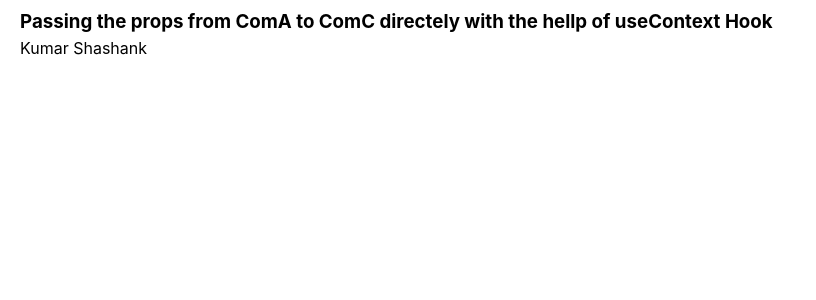
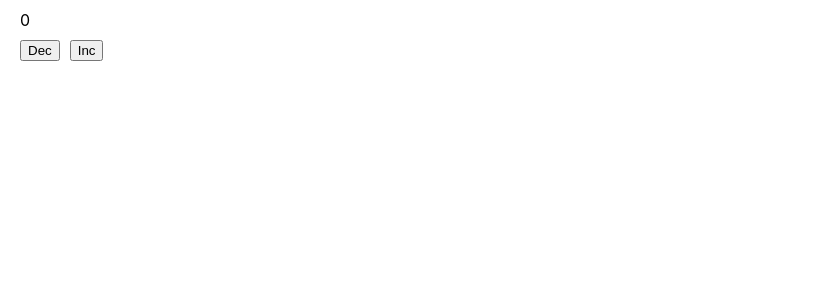
Before and after one commit to 1711shashank/react_hooks, a React (Create React App) app: page / in a window 1280 px wide. Shown: the top 300 px of the page, without its empty margins (0-816 px from the left). Built offline with nearby package versions, Linux system fonts and the light colour scheme.

Commit message:
custom hook -> common title count for different pages

```diff
--- a/src/App.js
+++ b/src/App.js
@@ -15,7 +15,7 @@ function App() {
 
   return (
     <div className='App'>
-      <ComA/>
+      <UseReducer/>
     </div>
   )
 }
--- a/src/component/UseEffect1.js
+++ b/src/component/UseEffect1.js
@@ -1,4 +1,5 @@
 import React, { useState, useEffect } from 'react'
+import useTitleCount from './useTitleCount';
 
 function UseEffect1() {
     const [count, setCount] = useState(0);
@@ -8,14 +9,8 @@ function UseEffect1() {
     // any change in useState will re-render our component
     // component re-render => useEffect re-render
 
-    useEffect(() => {
-        if (count) {
-            document.title = `Click Count (${count})`;
-        }
-        else {
-            document.title = `Click Count`;
-        }
-    }, [count]);
+    //custom Hook
+    useTitleCount(count);
 
     // useEffect Dependency
     // this useEffect will re-render only when count useState will change => useState written inside the [count], => if empty then re-render only once (at time of page refresh)
--- a/src/component/UseReducer.js
+++ b/src/component/UseReducer.js
@@ -1,4 +1,6 @@
 import React, { useReducer } from 'react'
+import useTitleCount from './useTitleCount';
+
 
 const initialState = 0;
 
@@ -15,11 +17,13 @@ function UseReducer() {
 
     const [state, dispatch] = useReducer(reducer, initialState);
 
+    useTitleCount(state);
+
     return (
         <>
             <p>{state}</p>
+            <button onClick={() => dispatch({ type: "DECREMENT" })}> Dec </button>
             <button onClick={() => dispatch({ type: "INCREMENT" })}> Inc </button>
-            <button onClick={() => dispatch({ type: "DECREMENT" })}> Dec </button>
         </>
     )
 }
--- /dev/null
+++ b/src/component/useTitleCount.js
@@ -0,0 +1,14 @@
+import {useEffect} from 'react'
+
+const useTitleCount = (count) => {
+    useEffect(() => {
+        if (count) {
+            document.title = `Click Count (${count})`;
+        }
+        else {
+            document.title = `Click Count`;
+        }
+    }, [count]);
+}
+
+export default useTitleCount
```
